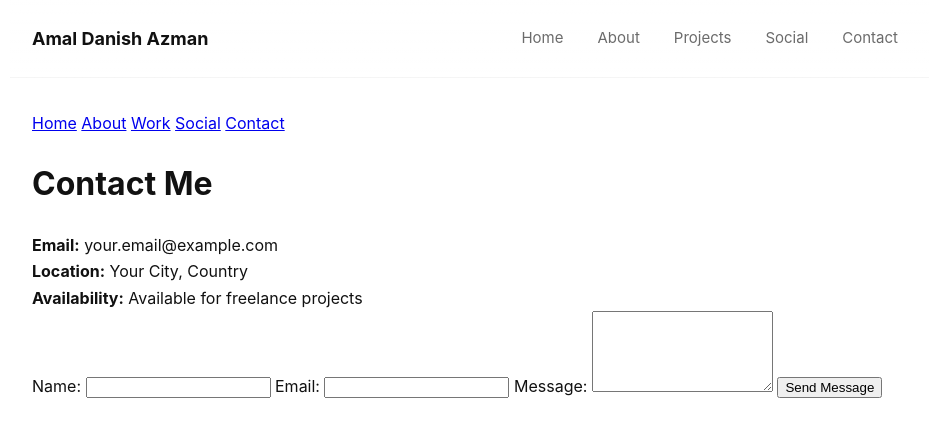
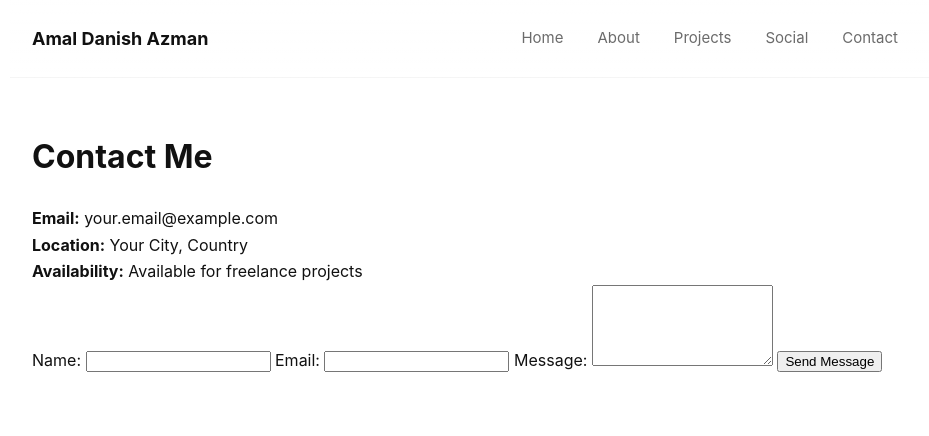
Before and after one commit to 2dDann/portfolio, a plain HTML site: page contact/index.html in a window 1280 px wide. Shown: the whole page, without its empty margins (170-1099 px from the left). Drawn offline with Linux system fonts and the light colour scheme.

Commit message:
Fixed the nav + CSS file linking

```diff
--- a/contact/index.html
+++ b/contact/index.html
@@ -3,7 +3,7 @@
 <head>
     <meta charset="UTF-8">
     <meta name="viewport" content="width=device-width, initial-scale=1.0">
-    <link rel="stylesheet" href="/portfolio/style.css">
+    <link rel="stylesheet" href="/style.css">
     <title>Contact | Portfolio</title>
 </head>
 <header class="site-header container">
@@ -18,14 +18,6 @@
 </header>
 <body>
     <div class="container">
-        <div class="nav">
-            <a href="/">Home</a>
-            <a href="/about">About</a>
-            <a href="/work">Work</a>
-            <a href="/social">Social</a>
-            <a href="/contact">Contact</a>
-        </div>
-
         <h1>Contact Me</h1>
 
         <div class="contact-info">
```
Also changed, not shown: about/index.html (+1 -1 lines), projects/index.html (+1 -8 lines), social/index.html (+1 -9 lines).
